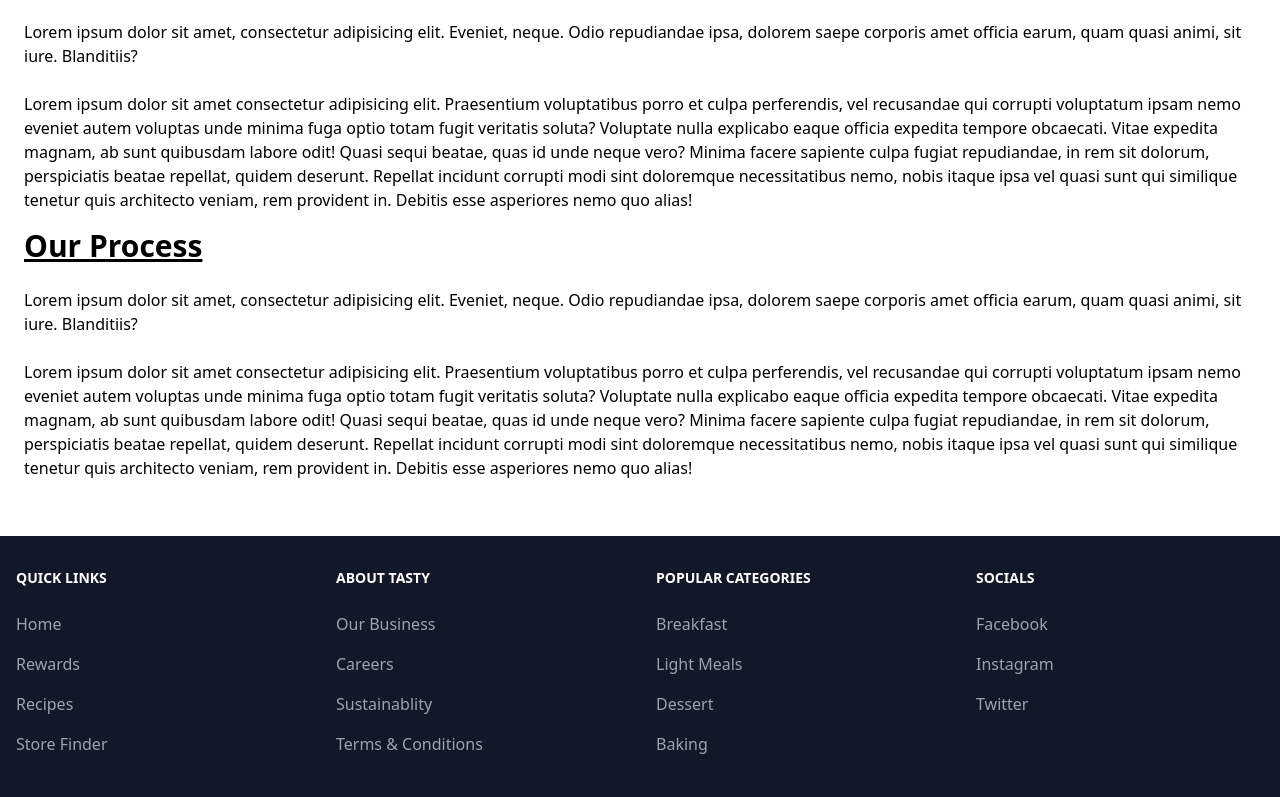
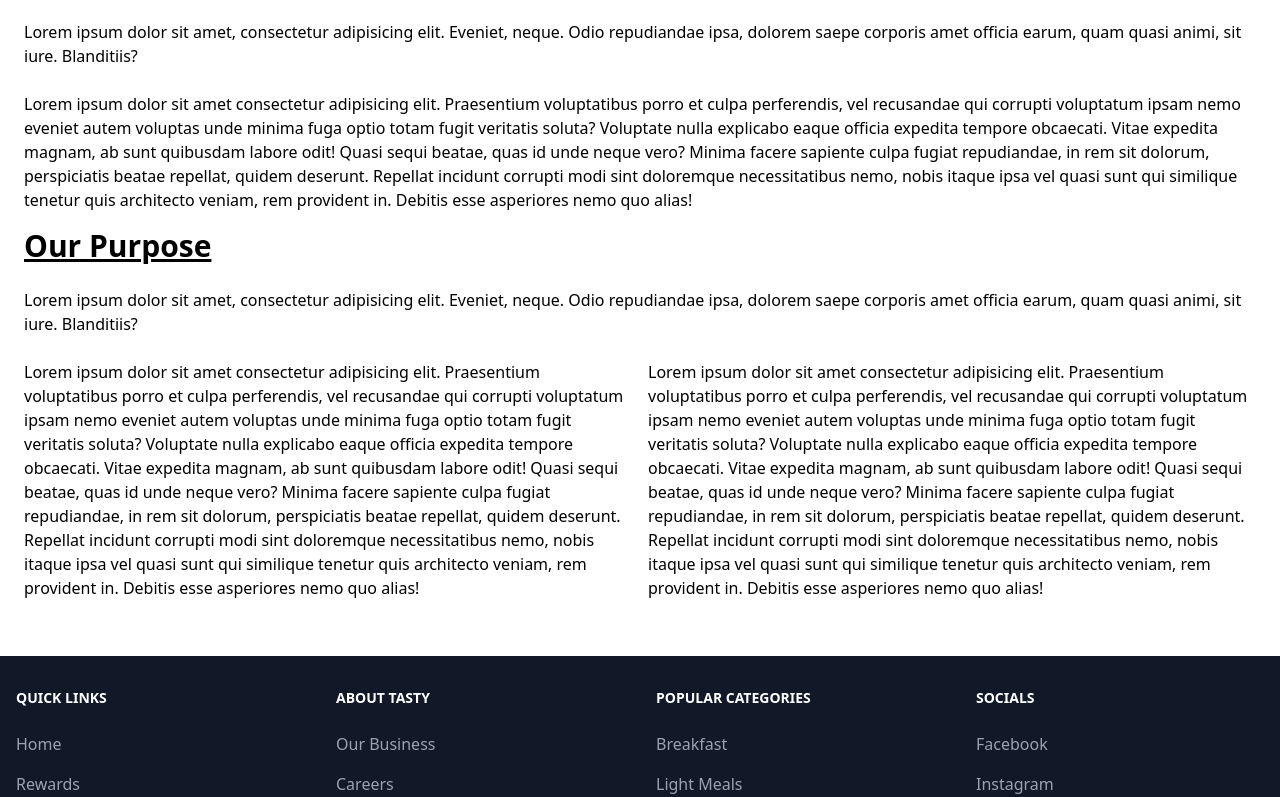
Before and after one commit to Jon-Felipe/Tasty-React, a React (Vite) app: page /about in a window 1280 px wide. Shown: the part 408-1205 px from the top of the page. Built offline with nearby package versions, Linux system fonts and the light colour scheme.

Commit message:
about page content

```diff
--- a/src/pages/About.tsx
+++ b/src/pages/About.tsx
@@ -54,7 +54,7 @@ const About = (props: Props) => {
       </section>
       <section className='mt-4'>
         <article>
-          <h3 className='text-3xl font-semibold underline'>Our Process</h3>
+          <h3 className='text-3xl font-semibold underline'>Our Purpose</h3>
           <br />
           <p>
             Lorem ipsum dolor sit amet, consectetur adipisicing elit. Eveniet,
@@ -62,19 +62,36 @@ const About = (props: Props) => {
             earum, quam quasi animi, sit iure. Blanditiis?
           </p>
           <br />
-          <p>
-            Lorem ipsum dolor sit amet consectetur adipisicing elit. Praesentium
-            voluptatibus porro et culpa perferendis, vel recusandae qui corrupti
-            voluptatum ipsam nemo eveniet autem voluptas unde minima fuga optio
-            totam fugit veritatis soluta? Voluptate nulla explicabo eaque
-            officia expedita tempore obcaecati. Vitae expedita magnam, ab sunt
-            quibusdam labore odit! Quasi sequi beatae, quas id unde neque vero?
-            Minima facere sapiente culpa fugiat repudiandae, in rem sit dolorum,
-            perspiciatis beatae repellat, quidem deserunt. Repellat incidunt
-            corrupti modi sint doloremque necessitatibus nemo, nobis itaque ipsa
-            vel quasi sunt qui similique tenetur quis architecto veniam, rem
-            provident in. Debitis esse asperiores nemo quo alias!
-          </p>
+          <div className='flex flex-col md:flex-row items-center gap-y-4 md:gap-y-0 gap-x-4'>
+            <p>
+              Lorem ipsum dolor sit amet consectetur adipisicing elit.
+              Praesentium voluptatibus porro et culpa perferendis, vel
+              recusandae qui corrupti voluptatum ipsam nemo eveniet autem
+              voluptas unde minima fuga optio totam fugit veritatis soluta?
+              Voluptate nulla explicabo eaque officia expedita tempore
+              obcaecati. Vitae expedita magnam, ab sunt quibusdam labore odit!
+              Quasi sequi beatae, quas id unde neque vero? Minima facere
+              sapiente culpa fugiat repudiandae, in rem sit dolorum,
+              perspiciatis beatae repellat, quidem deserunt. Repellat incidunt
+              corrupti modi sint doloremque necessitatibus nemo, nobis itaque
+              ipsa vel quasi sunt qui similique tenetur quis architecto veniam,
+              rem provident in. Debitis esse asperiores nemo quo alias!
+            </p>
+            <p>
+              Lorem ipsum dolor sit amet consectetur adipisicing elit.
+              Praesentium voluptatibus porro et culpa perferendis, vel
+              recusandae qui corrupti voluptatum ipsam nemo eveniet autem
+              voluptas unde minima fuga optio totam fugit veritatis soluta?
+              Voluptate nulla explicabo eaque officia expedita tempore
+              obcaecati. Vitae expedita magnam, ab sunt quibusdam labore odit!
+              Quasi sequi beatae, quas id unde neque vero? Minima facere
+              sapiente culpa fugiat repudiandae, in rem sit dolorum,
+              perspiciatis beatae repellat, quidem deserunt. Repellat incidunt
+              corrupti modi sint doloremque necessitatibus nemo, nobis itaque
+              ipsa vel quasi sunt qui similique tenetur quis architecto veniam,
+              rem provident in. Debitis esse asperiores nemo quo alias!
+            </p>
+          </div>
         </article>
       </section>
     </article>
```
